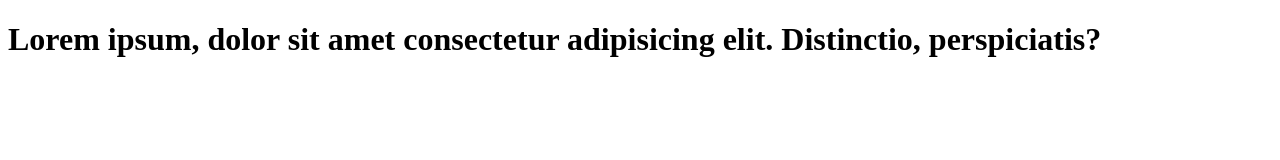
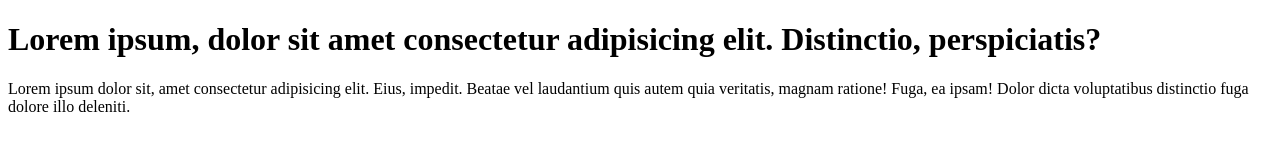
Before and after one commit to Harish-Palaspagar/learn-git, a plain HTML site: page index.html in a window 1280 px wide. Drawn offline with Linux system fonts and the light colour scheme.

Commit message:
paragraph added

```diff
--- a/index.html
+++ b/index.html
@@ -7,5 +7,7 @@
 </head>
 <body>
     <h1>Lorem ipsum, dolor sit amet consectetur adipisicing elit. Distinctio, perspiciatis?</h1>
+    <p>Lorem ipsum dolor sit, amet consectetur adipisicing elit. Eius, impedit. Beatae vel laudantium quis autem quia veritatis, magnam ratione! Fuga, ea ipsam! Dolor dicta voluptatibus distinctio fuga dolore illo deleniti.
+    </p>
 </body>
 </html>
```
